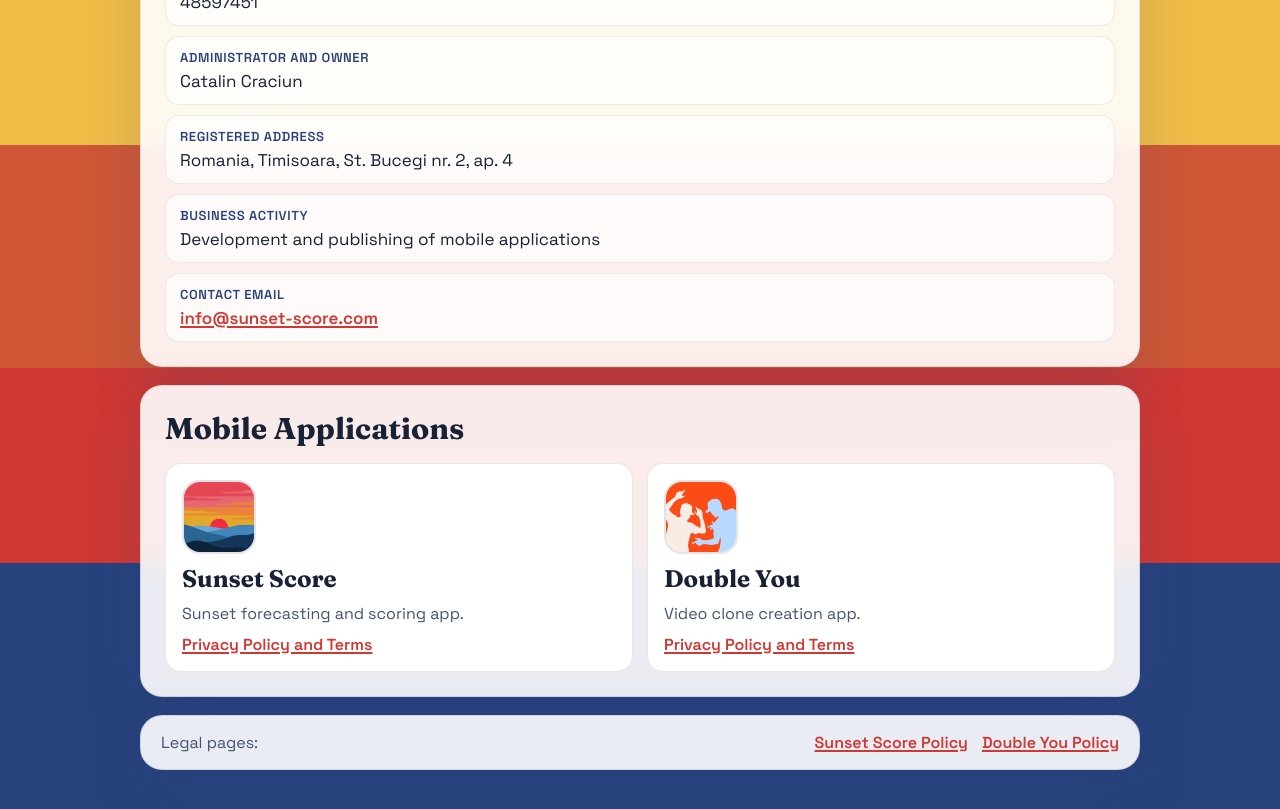
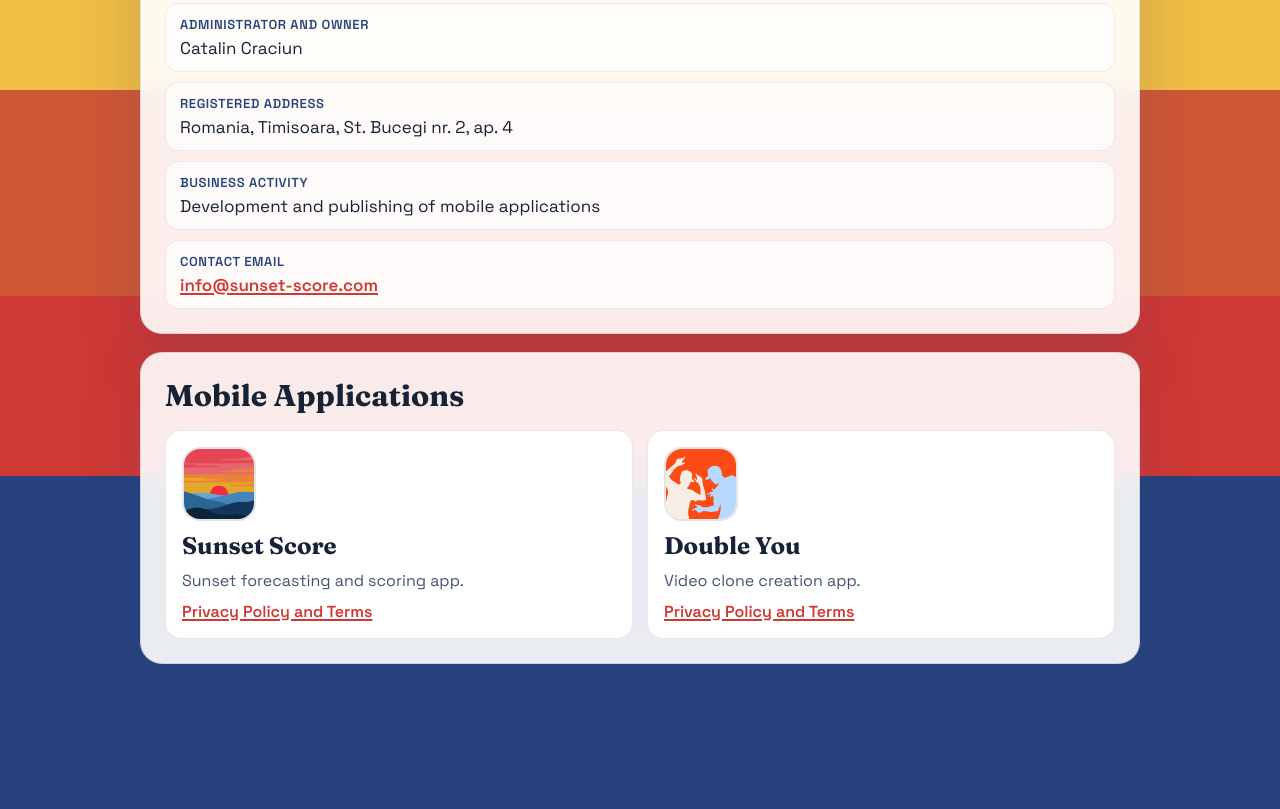
Before and after one commit to christmas97/docs, a plain HTML site: page index.html in a window 1280 px wide. Shown: the part 579-1388 px from the top of the page. After the commit the page ends 1287 px from the top, so only its background shows below. Drawn offline with Linux system fonts and the light colour scheme.

Commit message:
small fixes to home page

```diff
--- a/index.html
+++ b/index.html
@@ -75,8 +75,7 @@
 
       .hero,
       .card,
-      .apps,
-      .footer-links {
+      .apps {
         background: var(--card);
         backdrop-filter: blur(10px);
         -webkit-backdrop-filter: blur(10px);
@@ -88,17 +87,6 @@
       .hero {
         padding: 30px;
         animation: rise 0.6s ease-out both;
-      }
-
-      .verified {
-        display: inline-block;
-        padding: 8px 14px;
-        border-radius: 999px;
-        font-size: 13px;
-        font-weight: 600;
-        letter-spacing: 0.3px;
-        background: rgba(23, 34, 54, 0.08);
-        color: var(--absent-bg);
       }
 
       h1,
@@ -210,28 +198,6 @@
         text-underline-offset: 2px;
       }
 
-      .footer-links {
-        margin-top: 18px;
-        padding: 16px 20px;
-        display: flex;
-        flex-wrap: wrap;
-        gap: 18px;
-        align-items: center;
-        justify-content: space-between;
-        animation: rise 1s ease-out both;
-      }
-
-      .footer-links p {
-        margin: 0;
-        color: var(--muted);
-      }
-
-      .legal-links {
-        display: flex;
-        flex-wrap: wrap;
-        gap: 14px;
-      }
-
       @keyframes rise {
         from {
           opacity: 0;
@@ -247,7 +213,6 @@
   <body>
     <main class="page">
       <section class="hero">
-        <div class="verified">Official Company Website</div>
         <h1>CHRISTMAS SERVICES S.R.L.</h1>
         <p>
           Mobile app developer and publisher. This page identifies the legal entity that owns and operates
@@ -311,14 +276,6 @@
           </div>
         </section>
       </div>
-
-      <section class="footer-links">
-        <p>Legal pages:</p>
-        <div class="legal-links">
-          <a href="/sunset-score/">Sunset Score Policy</a>
-          <a href="/double-you/">Double You Policy</a>
-        </div>
-      </section>
     </main>
   </body>
 </html>
```
